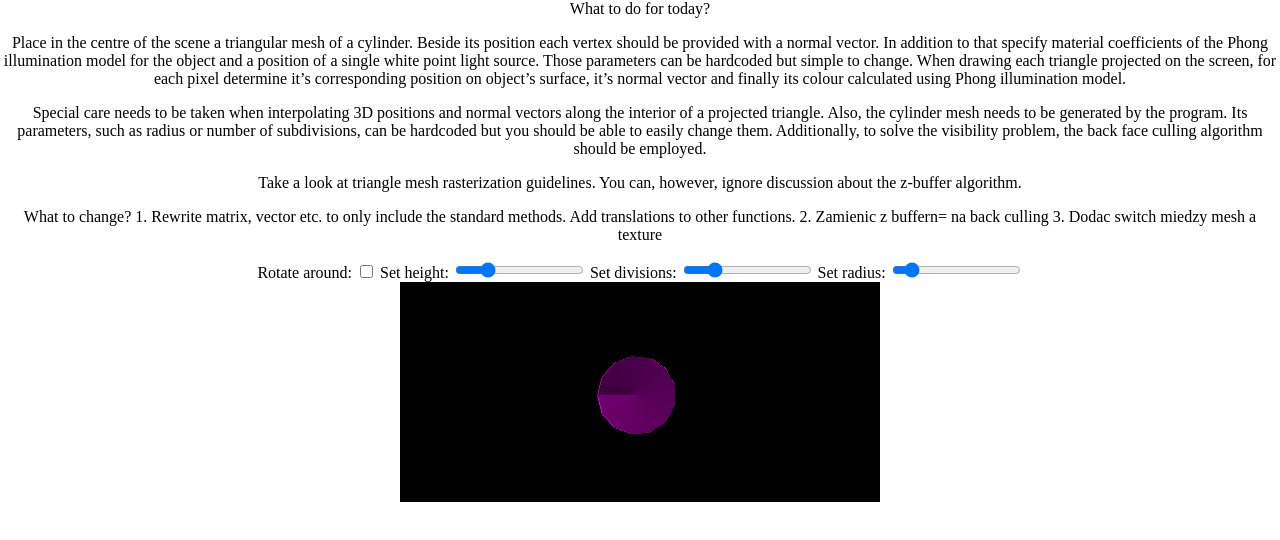
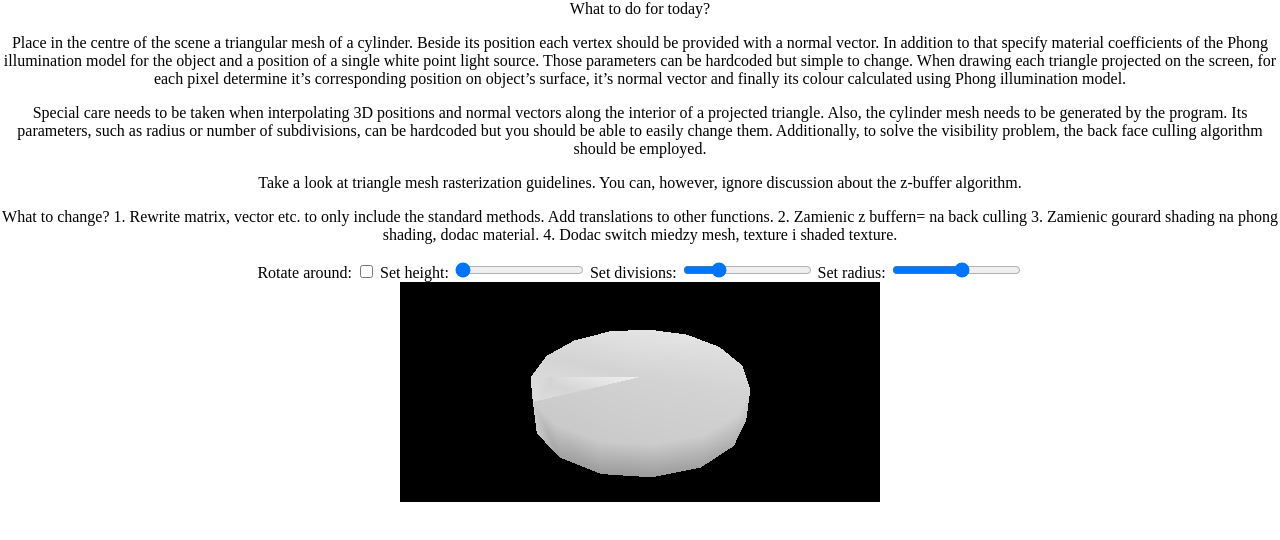
Before and after one commit to przywartya/computer-graphics, a plain HTML site: page docs/index.html in a window 1280 px wide. Drawn offline with Linux system fonts and the light colour scheme; animation ran at ten frames a second.

Commit message:
Add shading.

```diff
--- a/docs/cylinder.js
+++ b/docs/cylinder.js
@@ -455,6 +455,17 @@ var Vector3 = (function () {
 })();
 
 
+var canvas;
+var device;
+var canvasMesh;
+var meshes = [];
+var mera;
+var checkBox = document.getElementById("rotate");
+var cylinderHeight = document.getElementById("height");
+var cylinderDivisions = document.getElementById("divisions");
+var cylinderRadius = document.getElementById("radius");
+document.addEventListener("DOMContentLoaded", init, false);
+
 var SoftEngine;
 (function (SoftEngine) {
     SoftEngine.Camera = (function () {
@@ -466,9 +477,9 @@ var SoftEngine;
     })();
 
     SoftEngine.Mesh = (function () {
-        function Mesh(name, verticesCount, facesCount) {
+        function Mesh(name, facesCount) {
             this.name = name;
-            this.Vertices = new Array(verticesCount);
+            this.Vertices = [];
             this.Faces = new Array(facesCount);
             this.Rotation = Vector3.Zero();
             this.Position = Vector3.Zero();
@@ -527,19 +538,6 @@ var SoftEngine;
             this.backbufferdata[index4 + 3] = color.a * 255;
         };
 
-        // Project takes some 3D coordinates and transform them
-        // in 2D coordinates using the transformation matrix
-        Device.prototype.project = function (coord, transMat) {
-            // transforming the coordinates
-            var point = Vector3.TransformCoordinates(coord, transMat);
-            // The transformed coordinates will be based on coordinate system
-            // starting on the center of the screen. But drawing on screen normally starts
-            // from top left. We then need to transform them again to have x:0, y:0 on top left.
-            var x = point.x * this.workingWidth + this.workingWidth / 2.0;
-            var y = -point.y * this.workingHeight + this.workingHeight / 2.0;
-            return (new Vector3(x, y, point.z));
-        };
-
         // drawPoint calls putPixel but does the clipping operation before
         Device.prototype.drawPoint = function (point, color) {
             // Clipping what's visible on screen
@@ -548,6 +546,124 @@ var SoftEngine;
                 this.putPixel(point.x, point.y, point.z, color);
             }
         };
+
+        Device.prototype.clamp = function (value, min, max) {
+            if (typeof min === "undefined") { min = 0; }
+            if (typeof max === "undefined") { max = 1; }
+            return Math.max(min, Math.min(value, max));
+        };
+
+        Device.prototype.interpolate = function (min, max, gradient) {
+            return min + (max - min) * this.clamp(gradient);
+        };
+
+        Device.prototype.project = function (vertex, transMat, world) {
+            var point2d = Vector3.TransformCoordinates(vertex.Coordinates, transMat);
+            var point3DWorld = Vector3.TransformCoordinates(vertex.Coordinates, world);
+            var normal3DWorld = Vector3.TransformCoordinates(vertex.Normal, world);
+            var x = point2d.x * this.workingWidth + this.workingWidth / 2.0;
+            var y = -point2d.y * this.workingHeight + this.workingHeight / 2.0;
+            return ({
+                Coordinates: new Vector3(x, y, point2d.z),
+                Normal: normal3DWorld,
+                WorldCoordinates: point3DWorld
+            });
+        };
+
+        Device.prototype.computeNDotL = function (vertex, normal, lightPosition) {
+            var lightDirection = lightPosition.subtract(vertex);
+            normal.normalize();
+            lightDirection.normalize();
+            return Math.max(0, Vector3.Dot(normal, lightDirection));
+        };
+
+        Device.prototype.processScanLine = function (data, va, vb, vc, vd, color) {
+            var pa = va.Coordinates;
+            var pb = vb.Coordinates;
+            var pc = vc.Coordinates;
+            var pd = vd.Coordinates;
+            var gradient1 = pa.y != pb.y ? (data.currentY - pa.y) / (pb.y - pa.y) : 1;
+            var gradient2 = pc.y != pd.y ? (data.currentY - pc.y) / (pd.y - pc.y) : 1;
+            var sx = this.interpolate(pa.x, pb.x, gradient1) >> 0;
+            var ex = this.interpolate(pc.x, pd.x, gradient2) >> 0;
+            var z1 = this.interpolate(pa.z, pb.z, gradient1);
+            var z2 = this.interpolate(pc.z, pd.z, gradient2);
+            var snl = this.interpolate(data.ndotla, data.ndotlb, gradient1);
+            var enl = this.interpolate(data.ndotlc, data.ndotld, gradient2);
+            for (var x = sx; x < ex; x++) {
+                var gradient = (x - sx) / (ex - sx);
+                var z = this.interpolate(z1, z2, gradient);
+                var ndotl = this.interpolate(snl, enl, gradient);
+                this.drawPoint(new Vector3(x, data.currentY, z), new Color4(color.r * ndotl, color.g * ndotl, color.b * ndotl, 1));
+            }
+        };
+
+
+        Device.prototype.drawTriangle = function (v1, v2, v3, color) {
+            if (v1.Coordinates.y > v2.Coordinates.y) {
+                var temp = v2;
+                v2 = v1;
+                v1 = temp;
+            }
+            if (v2.Coordinates.y > v3.Coordinates.y) {
+                var temp = v2;
+                v2 = v3;
+                v3 = temp;
+            }
+            if (v1.Coordinates.y > v2.Coordinates.y) {
+                var temp = v2;
+                v2 = v1;
+                v1 = temp;
+            }
+            var p1 = v1.Coordinates;
+            var p2 = v2.Coordinates;
+            var p3 = v3.Coordinates;
+            var lightPos = new Vector3(0, 10, 0);
+            var nl1 = this.computeNDotL(v1.WorldCoordinates, v1.Normal, lightPos);
+            var nl2 = this.computeNDotL(v2.WorldCoordinates, v2.Normal, lightPos);
+            var nl3 = this.computeNDotL(v3.WorldCoordinates, v3.Normal, lightPos);
+            var data = {};
+            var dP1P2;
+            var dP1P3;
+            if (p2.y - p1.y > 0) dP1P2 = (p2.x - p1.x) / (p2.y - p1.y); else dP1P2 = 0;
+            if (p3.y - p1.y > 0) dP1P3 = (p3.x - p1.x) / (p3.y - p1.y); else dP1P3 = 0;
+            if (dP1P2 > dP1P3) {
+                for (var y = p1.y >> 0; y <= p3.y >> 0; y++) {
+                    data.currentY = y;
+                    if (y < p2.y) {
+                        data.ndotla = nl1;
+                        data.ndotlb = nl3;
+                        data.ndotlc = nl1;
+                        data.ndotld = nl2;
+                        this.processScanLine(data, v1, v3, v1, v2, color);
+                    } else {
+                        data.ndotla = nl1;
+                        data.ndotlb = nl3;
+                        data.ndotlc = nl2;
+                        data.ndotld = nl3;
+                        this.processScanLine(data, v1, v3, v2, v3, color);
+                    }
+                }
+            } else {
+                for (var y = p1.y >> 0; y <= p3.y >> 0; y++) {
+                    data.currentY = y;
+                    if (y < p2.y) {
+                        data.ndotla = nl1;
+                        data.ndotlb = nl2;
+                        data.ndotlc = nl1;
+                        data.ndotld = nl3;
+                        this.processScanLine(data, v1, v2, v1, v3, color);
+                    } else {
+                        data.ndotla = nl2;
+                        data.ndotlb = nl3;
+                        data.ndotlc = nl1;
+                        data.ndotld = nl3;
+                        this.processScanLine(data, v2, v3, v1, v3, color);
+                    }
+                }
+            }
+        };
+
 
         // The main method of the engine that re-compute each vertex projection
         // during each frame
@@ -562,34 +678,18 @@ var SoftEngine;
                 var posY = cMesh.Position.y, posX =  cMesh.Position.x, posZ = cMesh.Position.z;
                 // Beware to apply rotation before translation
                 var worldMatrix = Matrix.RotationYawPitchRoll(rotY, rotX, rotZ).multiply(Matrix.Translation(posX, posY, posZ));
-
                 var transformMatrix = worldMatrix.multiply(viewMatrix).multiply(projectionMatrix);
-
                 for (var indexFaces = 0; indexFaces < cMesh.Faces.length; indexFaces++) {
                     var currentFace = cMesh.Faces[indexFaces];
                     var vertexA = cMesh.Vertices[currentFace.A];
                     var vertexB = cMesh.Vertices[currentFace.B];
                     var vertexC = cMesh.Vertices[currentFace.C];
+                    var pixelA = this.project(vertexA, transformMatrix, worldMatrix);
+                    var pixelB = this.project(vertexB, transformMatrix, worldMatrix);
+                    var pixelC = this.project(vertexC, transformMatrix, worldMatrix);
 
-                    var pixelA = this.project(vertexA, transformMatrix);
-                    var pixelB = this.project(vertexB, transformMatrix);
-                    var pixelC = this.project(vertexC, transformMatrix);
-
-
-                }
-                for (var indexFaces = 0; indexFaces < cMesh.Faces.length; indexFaces++) {
-                    var currentFace = cMesh.Faces[indexFaces];
-                    var vertexA = cMesh.Vertices[currentFace.A];
-                    var vertexB = cMesh.Vertices[currentFace.B];
-                    var vertexC = cMesh.Vertices[currentFace.C];
-
-                    var pixelA = this.project(vertexA, transformMatrix);
-                    var pixelB = this.project(vertexB, transformMatrix);
-                    var pixelC = this.project(vertexC, transformMatrix);
-
-                    var color = 0.25 + ((indexFaces % cMesh.Faces.length) / cMesh.Faces.length) * 0.75;
-                    // var color = 255;
-                    this.drawTriangle(pixelA, pixelB, pixelC, new Color4(color, 0, color, 1));
+                    var color = 1.0;
+                    this.drawTriangle(pixelA, pixelB, pixelC, new Color4(color, color, color, 1));
                     // this.drawLine(pixelA, pixelB);
                     // this.drawLine(pixelB, pixelC);
                     // this.drawLine(pixelC, pixelA);
@@ -616,160 +716,32 @@ var SoftEngine;
             }
         };
 
-        // Clamping values to keep them between 0 and 1
-        Device.prototype.clamp = function (value, min, max) {
-            if (typeof min === "undefined") { min = 0; }
-            if (typeof max === "undefined") { max = 1; }
-            return Math.max(min, Math.min(value, max));
-        };
-
-        // Interpolating the value between 2 vertices
-        // min is the starting point, max the ending point
-        // and gradient the % between the 2 points
-        Device.prototype.interpolate = function (min, max, gradient) {
-            return min + (max - min) * this.clamp(gradient);
-        };
-
-        // drawing line between 2 points from left to right
-        // papb -> pcpd
-        // pa, pb, pc, pd must then be sorted before
-        Device.prototype.processScanLine = function (y, pa, pb, pc, pd, color) {
-            // Thanks to current Y, we can compute the gradient to compute others values like
-            // the starting X (sx) and ending X (ex) to draw between
-            // if pa.Y == pb.Y or pc.Y == pd.Y, gradient is forced to 1
-            var gradient1 = pa.y != pb.y ? (y - pa.y) / (pb.y - pa.y) : 1;
-            var gradient2 = pc.y != pd.y ? (y - pc.y) / (pd.y - pc.y) : 1;
-
-            var sx = this.interpolate(pa.x, pb.x, gradient1) >> 0;
-            var ex = this.interpolate(pc.x, pd.x, gradient2) >> 0;
-
-            // starting Z & ending Z
-            var z1 = this.interpolate(pa.z, pb.z, gradient1);
-            var z2 = this.interpolate(pc.z, pd.z, gradient2);
-
-            // drawing a line from left (sx) to right (ex)
-            for(var x = sx; x < ex; x++) {
-                var gradient = (x - sx) / (ex - sx);
-                var z = this.interpolate(z1, z2, gradient);
-                this.drawPoint(new Vector3(x, y, z), color);
-            }
-        };
-
-        Device.prototype.drawTriangle = function (p1, p2, p3, color) {
-            if(p1.y > p2.y) {
-                var temp = p2;
-                p2 = p1;
-                p1 = temp;
-            }
-            if(p2.y > p3.y) {
-                var temp = p2;
-                p2 = p3;
-                p3 = temp;
-            }
-            if(p1.y > p2.y) {
-                var temp = p2;
-                p2 = p1;
-                p1 = temp;
-            }
-            var dP1P2; var dP1P3;
-            if(p2.y - p1.y > 0) {
-                dP1P2 = (p2.x - p1.x) / (p2.y - p1.y);
-            } else {
-                dP1P2 = 0;
-            }
-
-            if(p3.y - p1.y > 0) {
-                dP1P3 = (p3.x - p1.x) / (p3.y - p1.y);
-            } else {
-                dP1P3 = 0;
-            }
-            if(dP1P2 > dP1P3) {
-                for(var y = p1.y >> 0; y <= p3.y >> 0; y++) {
-                    if(y < p2.y) {
-                        this.processScanLine(y, p1, p3, p1, p2, color);
-                    } else {
-                        this.processScanLine(y, p1, p3, p2, p3, color);
-                    }
-                }
-            }
-            else {
-                for(var y = p1.y >> 0; y <= p3.y >> 0; y++) {
-                    if(y < p2.y) {
-                        this.processScanLine(y, p1, p2, p1, p3, color);
-                    } else {
-                        this.processScanLine(y, p2, p3, p1, p3, color);
-                    }
-                }
-            }
-        };
         return Device;
     })();
 
 })(SoftEngine || (SoftEngine = {}));
 
-var canvas;
-var device;
-var canvasMesh;
-var meshes = [];
-var mera;
-var checkBox = document.getElementById("rotate");
-var cylinderHeight = document.getElementById("height");
-var cylinderDivisions = document.getElementById("divisions");
-var cylinderRadius = document.getElementById("radius");
-
-document.addEventListener("DOMContentLoaded", init, false);
-
-function getCubicMesh() {
-    var mesh = new SoftEngine.Mesh("Cube", 8, 12);
-
-    mesh.Vertices[0] = new Vector3(-1, 1, 1);
-    mesh.Vertices[1] = new Vector3(1, 1, 1);
-    mesh.Vertices[2] = new Vector3(-1, -1, 1);
-    mesh.Vertices[3] = new Vector3(1, -1, 1);
-
-    mesh.Vertices[4] = new Vector3(-1, 1, -1);
-    mesh.Vertices[5] = new Vector3(1, 1, -1);
-    mesh.Vertices[6] = new Vector3(1, -1, -1);
-    mesh.Vertices[7] = new Vector3(-1, -1, -1);
-
-    mesh.Faces[0] = { A:0, B:1, C:2 };
-    mesh.Faces[1] = { A:1, B:2, C:3 };
-    mesh.Faces[2] = { A:1, B:3, C:6 };
-    mesh.Faces[3] = { A:1, B:5, C:6 };
-    mesh.Faces[4] = { A:0, B:1, C:4 };
-    mesh.Faces[5] = { A:1, B:4, C:5 };
-    mesh.Faces[6] = { A:2, B:3, C:7 };
-    mesh.Faces[7] = { A:3, B:6, C:7 };
-    mesh.Faces[8] = { A:0, B:2, C:7 };
-    mesh.Faces[9] = { A:0, B:4, C:7 };
-    mesh.Faces[10] = { A:4, B:5, C:6 };
-    mesh.Faces[11] = { A:4, B:6, C:7 };
-
-    return mesh;
-}
 
 function getCylinderMesh() {
     var sides = Number(cylinderDivisions.value);
     var height = Number(cylinderHeight.value);
     var radius = Number(cylinderRadius.value);
-
     var centerOf = -height / 2;
+    // var centerOf = 0;
     var stepTheta = 2 * Math.PI / sides;
     var sizeOfVertices = 2 * (sides + 1);
     var sizeOfFaces = 2 * sides;
-    var mesh = new SoftEngine.Mesh("Cylinder", sizeOfVertices, sizeOfFaces);
-    var theta = 0;
-    var i;
-    var curX, curY;
-    var nextIndex;
-
-    mesh.Vertices[0] = new Vector3(0, 0, centerOf + height);
-
+    var mesh = new SoftEngine.Mesh("Cylinder", sizeOfFaces);
+    var theta = 0; var i; var curX; var curY; var nextIndex;
+    var meshVertices = [];
+    meshVertices.push(new Vector3(0, 0, centerOf + height));
+    // mesh.Vertices[0] = new Vector3(0, 0, centerOf + height);
     // Top Cap
     for (i = 1;i < sides + 1; i += 1) {
         curX = Number(Math.cos(theta).toFixed(2)) * radius;
         curY = Number(Math.sin(theta).toFixed(2)) * radius;
-        mesh.Vertices[i] = new Vector3(curX, curY, centerOf + height);
+        meshVertices.push(new Vector3(curX, curY, centerOf + height));
+        // mesh.Vertices[i] = new Vector3(curX, curY, centerOf + height);
         theta += stepTheta;
     }
     for (i = 1; i <= sides; i += 1) {
@@ -784,24 +756,24 @@ function getCylinderMesh() {
     for (i = sides + 1; i < lastIndex; i += 1) {
         curX = Number(Math.cos(theta).toFixed(2)) * radius;
         curY = Number(Math.sin(theta).toFixed(2)) * radius;
-        mesh.Vertices[i] = new Vector3(curX, curY, height);
+        meshVertices.push(new Vector3(curX, curY, height));
+        // mesh.Vertices[i] = new Vector3(curX, curY, height);
         theta += stepTheta;
     }
-    mesh.Vertices[lastIndex] = new Vector3(0, 0, height);
+    // mesh.Vertices[lastIndex] = new Vector3(0, 0, height);
+    meshVertices.push(new Vector3(0, 0, height));
     for (i = sides + 1; i < lastIndex; i += 1) {
         nextIndex = (i + 1) % lastIndex;
         if (nextIndex == 0) nextIndex = sides + 1;
         mesh.Faces[i - 1] = { A:lastIndex, B:i, C:nextIndex };
     }
     // Top to bottom faces
-    var j = sides + 1;
-    var m = 0;
+    var j = sides + 1; var m = 0;
     while (m < sides) {
         nextIndex = (m + 1) % (sides + 1);
         if (nextIndex === 0) nextIndex = 1;
         nextNextIndex = (nextIndex + 1) % (sides + 1);
         if (nextNextIndex === 0) nextNextIndex = 1;
-
         mesh.Faces.push({
             A: j,
             B: nextIndex,
@@ -822,22 +794,42 @@ function getCylinderMesh() {
         });
         j += 1; m += 1;
     }
-    // mesh.Faces[12] = { A:7, B:1, C:2 };
-    // mesh.Faces[13] = { A:8, B:2, C:3 };
-    // mesh.Faces[14] = { A:9, B:3, C:4 };
-    // mesh.Faces[15] = { A:10, B:4, C:5 };
-    // mesh.Faces[16] = { A:11, B:5, C:6 };
-    // mesh.Faces[17] = { A:12, B:6, C:1 };
-
-    // mesh.Faces[18] = { A:2, B:7, C:8 };
-    // mesh.Faces[19] = { A:3, B:8, C:9 };
-    // mesh.Faces[20] = { A:4, B:9, C:10 };
-    // mesh.Faces[21] = { A:5, B:10, C:11 };
-    // mesh.Faces[22] = { A:6, B:11, C:12 };
-    // mesh.Faces[23] = { A:7, B:12, C:1 };
-
-    console.log(mesh.Faces)
+    var vertexNormals = {}; var A; var B; var C; var faceNormals = [];
+    var vertexToFacesMap = {};
+    for (var i = 0; i < meshVertices.length; i++) {
+        vertexToFacesMap[i] = [];
+    };
+    mesh.Faces.forEach((face, index) => {
+        A = meshVertices[face.A]; B = meshVertices[face.B]; C = meshVertices[face.C];
+        vertexToFacesMap[face.A].push(index); vertexToFacesMap[face.B].push(index); vertexToFacesMap[face.C].push(index);
+        faceNormals[index] = Vector3.Cross(B.subtract(A), C.subtract(A));
+    });
+    Object.entries(vertexToFacesMap).forEach((value, key) => {
+        var currentFaces = value[1];
+        var sumOfVertexFaces;
+        currentFaces.forEach((face) => {
+            if (!sumOfVertexFaces) {
+                sumOfVertexFaces = faceNormals[face];
+            } else {
+                sumOfVertexFaces = sumOfVertexFaces.add(faceNormals[face]);
+            }
+        })
+        // sumOfVertexFaces.normalize();
+        vertexNormals[key] = sumOfVertexFaces;
+    })
+    mesh.Vertices = meshVertices.map((element, index) => {
+        var x = element.x; var y = element.y; var z = element.z;
+        var vertexNormal = vertexNormals[index];
+        var nx = vertexNormal.x; var ny = vertexNormal.y; var nz = vertexNormal.z;
+        return {
+            Coordinates: new Vector3(x, y, z),
+            Normal: new Vector3(nx, ny, nz),
+            WorldCoordinates: null
+        }
+    })
     console.log(mesh.Vertices)
+    mesh.Rotation.x = -1;
+    // mesh.Vertices = meshVertices;
     return mesh;
 }
 
@@ -855,8 +847,8 @@ function init() {
 function drawingLoop() {
     if (canvasMesh) {
         device.clear();
-        canvasMesh.Rotation.x += 0.001;
-        canvasMesh.Rotation.y += 0.001;
+        // canvasMesh.Rotation.x += 0.001;
+        // canvasMesh.Rotation.y += 0.01;
         if (checkBox.checked) canvasMesh.Rotation.z += 0.05; else canvasMesh.Rotation.z = canvasMesh.Rotation.z;
         device.render(mera, meshes);
         device.present();
--- a/docs/index.html
+++ b/docs/index.html
@@ -30,12 +30,13 @@
       <p>
         What to change? 1. Rewrite matrix, vector etc. to only include the standard methods. Add translations to other functions.
         2. Zamienic z buffern= na back culling
-        3. Dodac switch miedzy mesh a texture
+        3. Zamienic gourard shading na phong shading, dodac material.
+        4. Dodac switch miedzy mesh, texture i shaded texture.
       </p>
       Rotate around: <input type="checkbox" id="rotate">
-      Set height: <input type="range" min="1" max="10" value="3" id="height"  onchange="resetMesh()">
-      Set divisions: <input type="range" min="3" max="50" value="13" id="divisions"  onchange="resetMesh()">
-      Set radius: <input type="range" min="0.5" max="5" step="0.5" value="1" id="radius"  onchange="resetMesh()">
+      Set height: <input type="range" min="1" max="10" value="1" id="height"  onchange="resetMesh()">
+      Set divisions: <input type="range" min="3" max="50" value="15" id="divisions"  onchange="resetMesh()">
+      Set radius: <input type="range" min="0.5" max="5" step="0.5" value="3" id="radius"  onchange="resetMesh()">
     <div>
       <canvas id="cnv" width="480" height="220" style="background-color: black;"></canvas>
     </div>
```
